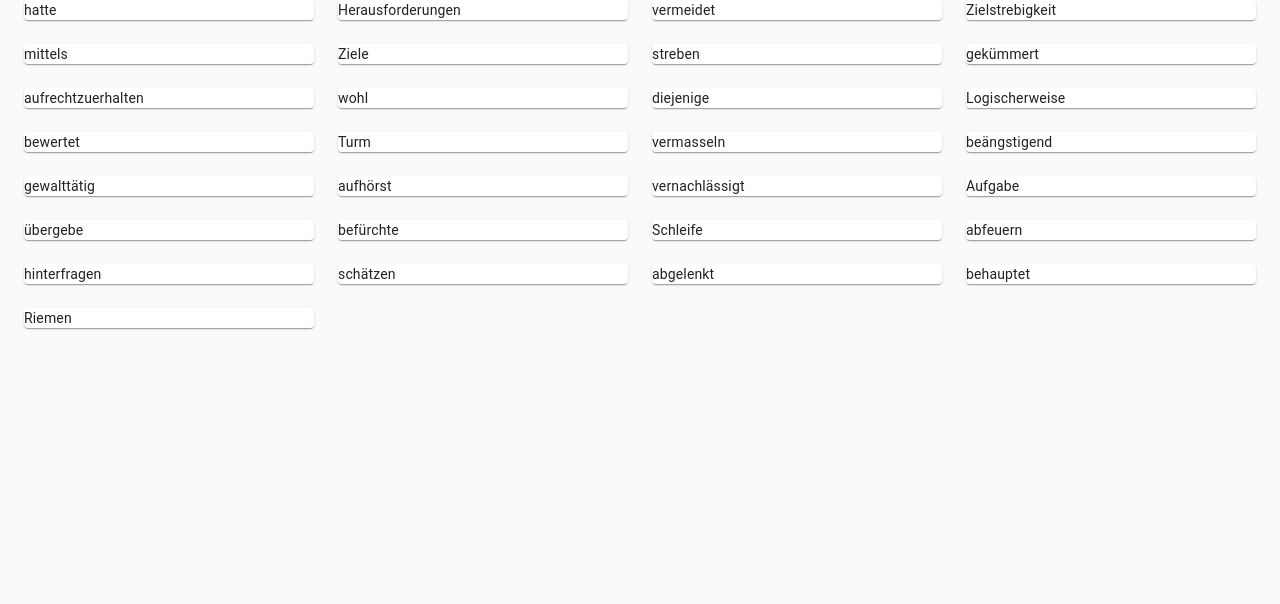
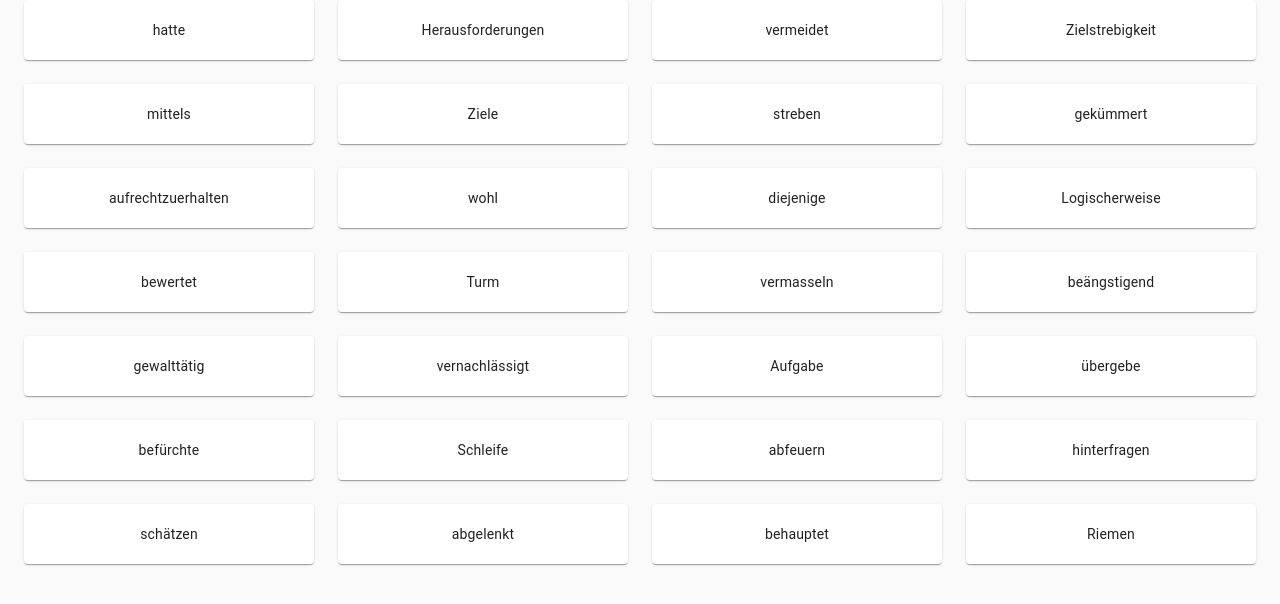
Before and after one commit to 4ools/learning-languages-with-netflix-extension, a React (Create React App) app: page / in a window 1280 px wide. Shown: the top 604 px of the page. Built offline with nearby package versions, Linux system fonts and the light colour scheme.

Commit message:
feat: add color scheme on click

```diff
--- a/src/App.js
+++ b/src/App.js
@@ -1,9 +1,8 @@
 import React from 'react';
 import Layout from './components/Layout'
+import FlashCard from './components/FlashCard'
 import * as savedItems from './data/sample.json'
 import Grid from '@material-ui/core/Grid';
-import Card from '@material-ui/core/Card';
-
 
 function App() {
 
@@ -11,11 +10,9 @@ function App() {
     <Layout>
       {/* <pre>{JSON.stringify(savedItems, null, 2)}</pre> */}
       <Grid container spacing={3}>
-        {savedItems.default.filter(item => item.word).map(item => (
+        {savedItems.default.filter(item => item.word && item.wordDefinition).map(item => (
           <Grid item xs="12" sm="3">
-            <Card styles={{padding: '20px'}}>
-              {item.word}
-            </Card>
+            <FlashCard word={item.word} answer={item.wordDefinition} />
           </Grid>
         ))}
       </Grid>
--- /dev/null
+++ b/src/components/FlashCard/index.jsx
@@ -0,0 +1,27 @@
+import React, { useState } from 'react'
+import Card from '@material-ui/core/Card';
+import { makeStyles, useTheme } from '@material-ui/core/styles';
+
+const useFlashCardStyles = makeStyles({
+  root: {
+    padding: '20px',
+    cursor: 'pointer',
+    textAlign: 'center',
+    backgroundColor: props => props.shown ? 'yellow' : 'white'
+  },
+});
+
+
+
+const FlashCard = ({ word, answer }) => {
+  const [shown, setShown] = useState(false)
+  const flashCardClassed = useFlashCardStyles({shown})
+
+ return (
+  <Card className={flashCardClassed.root} onClick={() => setShown(true)}>
+    {shown ? answer : word }
+  </Card>
+)}
+
+
+export default FlashCard
```
Also changed, not shown: src/components/Card/index.jsx (deleted).
